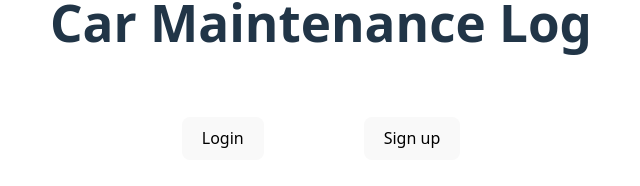
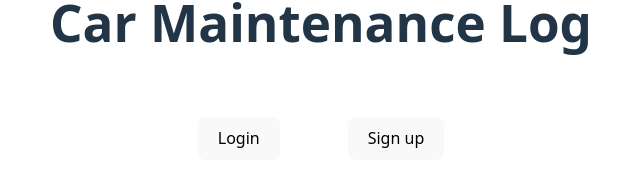
Before and after one commit to codyfackrell/car-maintenance, a React (Vite) app: page / in a window 1280 px wide. Shown: the part 324-510 px from the top of the page, without its empty margins (319-959 px from the left). Built offline with nearby package versions, Linux system fonts and the light colour scheme.

Commit message:
updated login page

```diff
--- a/src/App.css
+++ b/src/App.css
@@ -34,7 +34,7 @@
 }
 
 .card {
-  padding: 2em;
+  padding: 2em 5em;
   display: flex;
   justify-content: space-evenly;
 }
--- a/src/App.tsx
+++ b/src/App.tsx
@@ -1,11 +1,6 @@
-import { useState } from "react";
-import reactLogo from "./assets/react.svg";
-import viteLogo from "/vite.svg";
 import "./App.css";
 
 function App() {
-  const [count, setCount] = useState(0);
-
   return (
     <>
       <h1>Car Maintenance Log</h1>
```
Also changed, not shown: src/components/Login.tsx (added, +10 -0 lines).
